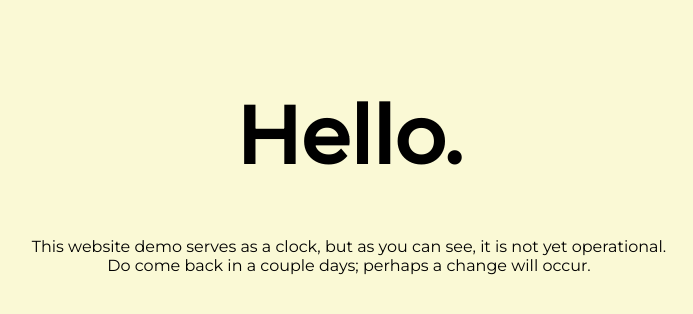
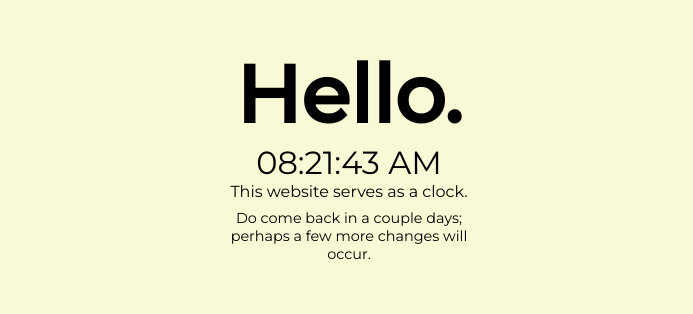
Before and after one commit to AstringentBeet/JustAClock, a plain HTML site: page index.html in a window 1280 px wide. Shown: the part 246-560 px from the top of the page, without its empty margins (291-984 px from the left). Drawn offline with Linux system fonts and the light colour scheme.

Commit message:
Added asynchronous digital clock to demo page.

```diff
--- a/css/styles.css
+++ b/css/styles.css
@@ -1,18 +1,37 @@
 body {
     font-family: 'Montserrat', sans-serif;
     background-color: rgb(250, 249, 213);
+    height: 100%;
 }
 
+header {
+    display: flex;
+    justify-content: center;
+    flex-direction: column;
+    align-items: center;
+    height: 100vh;
+
+}
 
 header h1{
     font-size: 5rem;
+    font-weight: bold;
 }
 
-header {
-    position: absolute;
-    margin: 0;
+#time {
+    display: flex;
+    font-size: 2rem;
+    justify-content: center;
+    align-items: center;
+    max-width: 500px;
+}
+
+header p {
+    width: 280px;
     text-align: center;
-    top: 50%;
-    left: 50%;
-    transform: translate(-50%, -50%);
 }
+
+header p:nth-child(4){
+    font-size: .9rem;
+    margin-top: .5rem;
+}
--- a/index.html
+++ b/index.html
@@ -10,7 +10,6 @@
 
     <!--Styles-->
     <link rel="stylesheet" href="css/mini-reset.css">
-    <link rel="stylesheet" href="css/text.css">
     <link rel="stylesheet" href="css/styles.css">
 
     <!--Google Fonts-->
@@ -18,6 +17,7 @@
     <link rel="preconnect" href="https://fonts.gstatic.com" crossorigin>
     <link href="https://fonts.googleapis.com/css2?family=Montserrat:ital,wght@0,300;0,400;0,500;1,300;1,400&display=swap" rel="stylesheet">
 
+    <script src = "script.js" async></script>
     <title>Just A Clock</title>
 </head>
 <body>
@@ -27,10 +27,12 @@
         <!--Want a fade-in introduction-->
         Hello.
     </h1>
+    <section id = "time"></section>
     <p>
-        This website demo serves as a clock, but as you can see, it is not yet operational.
-        <br>
-        Do come back in a couple days; perhaps a change will occur.
+        This website serves as a clock.
+    </p>
+    <p>
+        Do come back in a couple days; perhaps a few more changes will occur.
     </p>
 </header>
 
--- /dev/null
+++ b/script.js
@@ -0,0 +1,27 @@
+function clock(){
+    var date = new Date();
+    var h = date.getHours();
+    var m = date.getMinutes();
+    var s = date.getSeconds();
+    var meridium = "AM";
+
+    if(h == 0){
+        h = 12;
+    }
+
+    if(h > 12){
+        h = h - 12;
+        meridium = "PM";
+    }
+
+    h = (h < 10) ? "0" + h : h;
+    m = (m < 10) ? "0" + m : m;
+    s = (s < 10) ? "0" + s : s;
+
+    var time = h + ":" + m + ":" + s + " " + meridium;
+    document.getElementById("time").innerHTML = time;
+    setTimeout(clock, 1000);
+
+}
+
+window.onload = clock();
```
Also changed, not shown: index.js (deleted).
